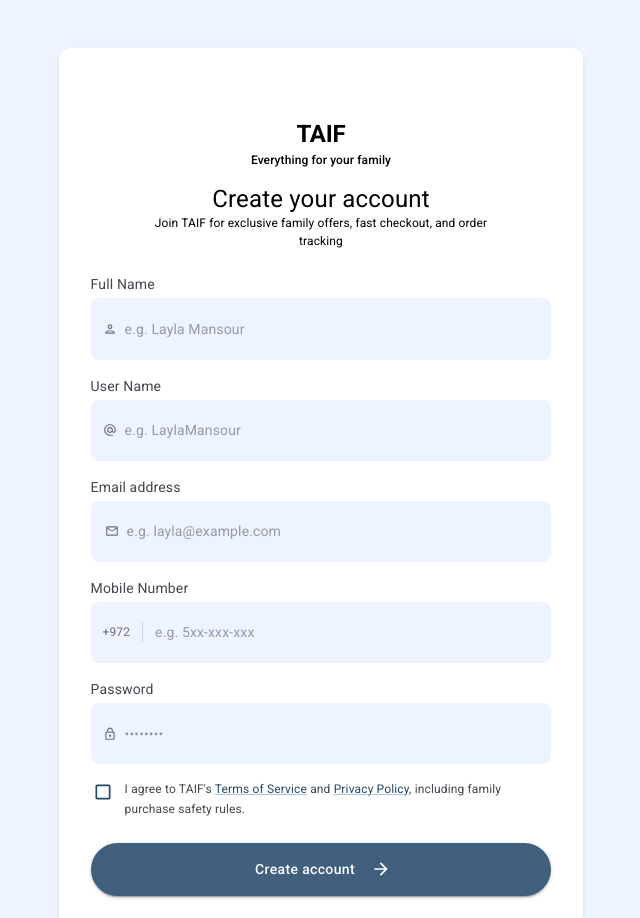
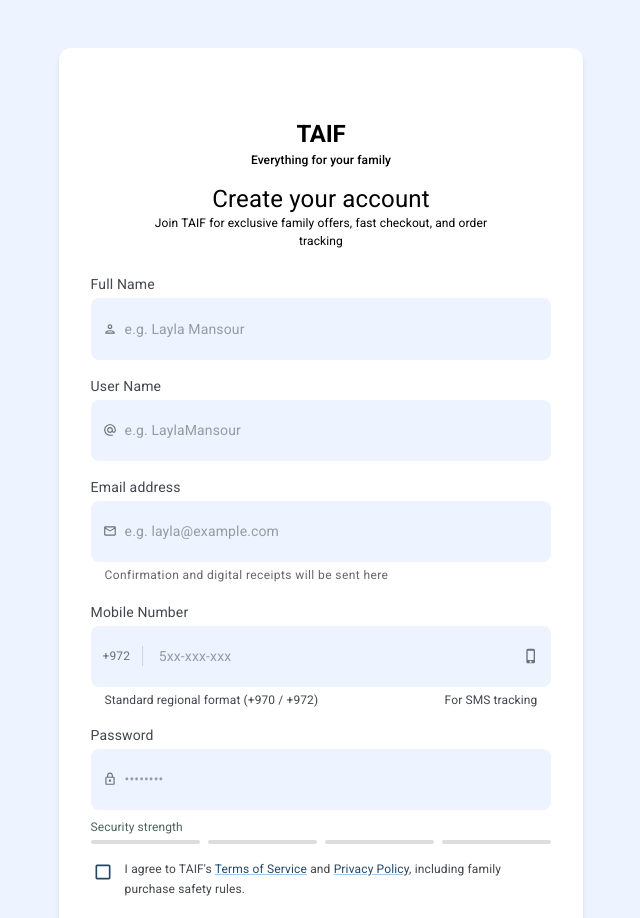
Before and after one commit to marwamohammad332/Taif, a React (Vite) app: page /Register in a window 1280 px wide. Shown: the top 918 px of the page, without its empty margins (319-959 px from the left). Built offline with nearby package versions, Linux system fonts and the light colour scheme.

Commit message:
register page

```diff
--- a/package.json
+++ b/package.json
@@ -16,6 +16,7 @@
     "@hookform/resolvers": "^5.9.1",
     "@mui/icons-material": "^9.5.0",
     "@mui/material": "^9.5.0",
+    "axios": "^1.20.0",
     "react": "^19.2.8",
     "react-dom": "^19.2.8",
     "react-hook-form": "^7.90.0",
--- a/src/pages/Register/Register.jsx
+++ b/src/pages/Register/Register.jsx
@@ -1,29 +1,72 @@
 
-import { Box, Container, IconButton,Button, InputAdornment, TextField, Typography, Checkbox,Link } from '@mui/material'
+import { Box, Container, IconButton, Button, InputAdornment, TextField, Typography, Checkbox, Link, Alert } from '@mui/material'
 import FormControlLabel from '@mui/material/FormControlLabel';
-import {Link as RouterLink} from 'react-router';
-import React from 'react'
-import ArrowForwardIcon from'@mui/icons-material/ArrowForward'
+import { Link as RouterLink, useNavigate } from 'react-router';
+import React, { useState } from 'react'
+import ArrowForwardIcon from '@mui/icons-material/ArrowForward'
 import Divider from '@mui/material/Divider';
 import LanguageIcon from '@mui/icons-material/Language';
 import PersonOutlinedIcon from '@mui/icons-material/PersonOutlined';
 import MailOutlinedIcon from '@mui/icons-material/MailOutlined';
 import LockOutlinedIcon from '@mui/icons-material/LockOutlined';
 import AlternateEmailIcon from '@mui/icons-material/AlternateEmail';
-import InfoOutlinedIcon from '@mui/icons-material/InfoOutlined';
-import CheckOutlinedIcon from '@mui/icons-material/CheckOutlined';
+import PhoneIphoneOutlinedIcon from '@mui/icons-material/PhoneIphoneOutlined';
 import CheckCircleOutlinedIcon from '@mui/icons-material/CheckCircleOutlined';
-import LockResetOutlinedIcon from '@mui/icons-material/LockResetOutlined';
-import { useForm } from "react-hook-form"
+import VerifiedOutlinedIcon from '@mui/icons-material/VerifiedOutlined';
+import { useForm } from "react-hook-form";
+import { yupResolver } from "@hookform/resolvers/yup";
+import { registerSchema } from "../../Validation/authSchemas";
+import axios from 'axios';
+
 
 const label = { slotProps: { input: { 'aria-label': 'Checkbox demo' } } };
 
 export default function Register() {
+  const navigate = useNavigate()
+  const [serverError, setServerError] = useState(null);
+  const [success, setSuccess] = useState(false);
+  const [showPassword, setShowPassword] = useState(false);
+
+
   const {
     register,
     handleSubmit,
-    formState: { errors },
-  } = useForm()
+    watch,
+    formState: { errors, isSubmitting, dirtyFields },
+  } = useForm({
+    resolver: yupResolver(registerSchema),
+    mode: "onChange",
+  });
+  const password = watch('password', '');
+
+  const helper = (name, hint, okMsg) => {
+    if (errors[name]) return errors[name].message;
+    if (dirtyFields[name] && okMsg) return `✓ ${okMsg}`;
+    return hint;
+  };
+
+  const onSubmit = async (data) => {
+    console.log(data);
+    try {
+      const response = await axios.post('https://knowledgeshop.runasp.net/api/auth/Account/Register', data);
+      setSuccess(true);
+      navigate('/Login');
+    } catch (err) {
+      window.scrollTo({ top: 0, behavior: 'smooth' });
+      console.log(err.response);
+      setServerError('Registration Failed');
+    }
+  };
+  const strength = [
+    password.length >= 8,
+    /[A-Z]/.test(password) && /[a-z]/.test(password),
+    /\d/.test(password),
+    /[^A-Za-z0-9]/.test(password),
+  ].filter(Boolean).length;
+
+  const strengthLabels = ['', 'Weak', 'Fair', 'Good', 'Strong password'];
+  const strengthColors = ['#ddd', '#4C635C','#4C635C','#4C635C','#4C635C'];
+
   return (
     <>
       <Box component={'main'} sx={{ background: '#EDF4FF', minHeight: '100vh', py: '32px' }}>
@@ -52,22 +95,29 @@
                 tracking
               </Typography>
             </Box>
-            <Box component={'form'}>
+            {serverError ? <Alert severity="error" sx={{ mb: 2, width: '100%' }}>{serverError}</Alert> : null}
+            <Box component={'form'}
+              onSubmit={handleSubmit(onSubmit)}>
               <Box sx={{ width: '100%', mb: '16px' }}>
 
                 <Typography variant='body2' sx={{ textAlign: 'left', mb: '4px', color: '#42474D' }} >
                   Full Name
                 </Typography>
                 <TextField fullWidth placeholder='e.g. Layla Mansour' variant='outlined' size='small'
-                slotProps={{
-                  input:{
-                    startAdornment:(
-                      <InputAdornment position='start'>
-                        <PersonOutlinedIcon sx={{fontSize:'14px'}}/>
-                      </InputAdornment>
-                    )
-                  }
-                }}
+                  slotProps={{
+                    input: {
+                      startAdornment: (
+                        <InputAdornment position='start'>
+                          <PersonOutlinedIcon sx={{ fontSize: '14px' }} />
+                        </InputAdornment>
+                      ),
+                      endAdornment: dirtyFields.fullName && !errors.fullName ? (
+                        <InputAdornment position="end">
+                          <CheckCircleOutlinedIcon sx={{ fontSize: 16, color: '#2e7d32' }} />
+                        </InputAdornment>
+                      ) : null,
+                    }
+                  }}
                   sx={{
                     '& .MuiOutlinedInput-root': {
                       background: '#EDF4FF', borderRadius: '8px', p: '12px', fontSize: '14px',
@@ -76,24 +126,32 @@
                       }
                     }
                   }}
-                  {...register('fullName')} />
+                  {...register('fullName')}
+                  error={!!errors.fullName}
+                  helperText={helper('fullName', '', 'Looks good')}
+                />
 
-            </Box>
-             <Box sx={{ width: '100%', mb: '16px' }}>
+              </Box>
+              <Box sx={{ width: '100%', mb: '16px' }}>
 
                 <Typography variant='body2' sx={{ textAlign: 'left', mb: '4px', color: '#42474D' }} >
                   User Name
                 </Typography>
                 <TextField fullWidth placeholder='e.g. LaylaMansour' variant='outlined' size='small'
-                slotProps={{
-                  input:{
-                    startAdornment:(
-                      <InputAdornment position='start'>
-                        <AlternateEmailIcon sx={{fontSize:'14px'}}/>
-                      </InputAdornment>
-                    )
-                  }
-                }}
+                  slotProps={{
+                    input: {
+                      startAdornment: (
+                        <InputAdornment position='start'>
+                          <AlternateEmailIcon sx={{ fontSize: '14px' }} />
+                        </InputAdornment>
+                      ),
+                      endAdornment: dirtyFields.userName && !errors.userName ? (
+                        <InputAdornment position="end">
+                          <CheckCircleOutlinedIcon sx={{ fontSize: 16, color: '#2e7d32' }} />
+                        </InputAdornment>
+                      ) : null,
+                    }
+                  }}
                   sx={{
                     '& .MuiOutlinedInput-root': {
                       background: '#EDF4FF', borderRadius: '8px', p: '12px', fontSize: '14px',
@@ -102,58 +160,72 @@
                       }
                     }
                   }}
-                  {...register('userName')} />
+                  {...register('userName')}
+                  error={errors.userName}
+                  helperText={helper('userName', '', 'Looks good')} />
 
-            </Box>
-            <Box sx={{ width: '100%', mb: '16px' }}>
+              </Box>
+              <Box sx={{ width: '100%', mb: '16px' }}>
 
                 <Typography variant='body2' sx={{ textAlign: 'left', mb: '4px', color: '#42474D' }} >
                   Email address
                 </Typography>
                 <TextField fullWidth placeholder='e.g. layla@example.com' variant='outlined' size='small'
-                slotProps={{
-                  input:{
-                    startAdornment:(
-                      <InputAdornment position='start'>
-                        <MailOutlinedIcon sx={{fontSize:'14px'}}/>
-                      </InputAdornment>
-                    )
-                  }
-                }}
+                  slotProps={{
+                    input: {
+                      startAdornment: (
+                        <InputAdornment position='start'>
+                          <MailOutlinedIcon sx={{ fontSize: '14px' }} />
+                        </InputAdornment>
+                      ),
+                      endAdornment: dirtyFields.email && !errors.email ? (
+                        <InputAdornment position="end">
+                          <VerifiedOutlinedIcon sx={{ fontSize: 16, color: '#2e7d32' }} />
+                        </InputAdornment>
+                      ) : null,
+                    }
+                  }}
                   sx={{
                     '& .MuiOutlinedInput-root': {
-                      backgroundColor: '#EDF4FF', borderRadius: '8px', py: '12px', fontSize: '14px',
+                      backgroundColor: '#EDF4FF', borderRadius: '8px', p: '12px', fontSize: '14px',
                       '& fieldset': {
                         border: 'none',
                       }
                     }
                   }}
-                   {...register('email')}/>
+                  {...register('email')}
+                  error={errors.email}
+                  helperText={helper('email', 'Confirmation and digital receipts will be sent here')} />
 
 
-            </Box>
-            <Box sx={{ width: '100%', mb: '16px' }}>
+              </Box>
+              <Box sx={{ width: '100%', mb: '16px' }}>
 
                 <Typography variant='body2' sx={{ textAlign: 'left', mb: '4px', color: '#42474D' }} >
                   Mobile Number
                 </Typography>
-                <TextField fullWidth placeholder='e.g. 5xx-xxx-xxx' variant='outlined' size='small'
-                slotProps={{
-                  input:{
-                    startAdornment:(
-                      <InputAdornment position='start'>
-                        <Box sx={{display:'flex',alignItems:'center',gap:'8px'}}>
+                <TextField fullWidth placeholder=' 5xx-xxx-xxx' variant='outlined' size='small'
+                  slotProps={{
+                    input: {
+                      startAdornment: (
+                        <InputAdornment position='start'>
+                          <Box sx={{ display: 'flex', alignItems: 'center', gap: '8px' }}>
 
-                            <Typography sx={{fontSize:'12px'}}>
+                            <Typography sx={{ fontSize: '12px' }}>
                               +972
                             </Typography>
-                            <Divider orientation='vertical'  sx={{mx:'4px', height:'20px'}}/>
+                            <Divider orientation='vertical' sx={{ mx: '4px', height: '20px' }} />
 
-                        </Box>
-                      </InputAdornment>
-                    )
-                  }
-                }}
+                          </Box>
+                        </InputAdornment>
+                      ),
+                      endAdornment: (
+                        <InputAdornment position="end">
+                          <PhoneIphoneOutlinedIcon sx={{ fontSize: 16 }} />
+                        </InputAdornment>
+                      ),
+                    }
+                  }}
                   sx={{
                     '& .MuiOutlinedInput-root': {
                       background: '#EDF4FF', borderRadius: '8px', p: '12px', fontSize: '14px',
@@ -162,25 +234,41 @@
                       }
                     }
                   }}
-                  {...register('phoneNumber')} />
+                  {...register('phoneNumber')}
+                  error={errors.phoneNumber}
+                />
+                <Box sx={{ display: 'flex', justifyContent: 'space-between', mt: '4px' }}>
+                  <Typography
+                    sx={{
+                      fontSize: '0.75rem',
+                      textAlign: 'left',
+                      mx: '14px',
+                      color: errors.phoneNumber ? 'error.main' : '#42474D',
+                    }} >
+                    {errors.phoneNumber?.message || 'Standard regional format (+970 / +972)'}
+                  </Typography>
+                  <Typography sx={{ fontSize: '0.75rem', mx: '14px', color: '#42474D' }}>
+                    For SMS tracking
+                  </Typography>
+                </Box>
 
 
-            </Box>
-            <Box sx={{ width: '100%', mb: '16px' }}>
+              </Box>
+              <Box sx={{ width: '100%', mb: '16px' }}>
 
                 <Typography variant='body2' sx={{ textAlign: 'left', mb: '4px', color: '#42474D' }} >
                   Password
                 </Typography>
                 <TextField fullWidth type='password' placeholder={'\u2022'.repeat(8)} variant='outlined' size='small'
-                slotProps={{
-                  input:{
-                    startAdornment:(
-                      <InputAdornment position='start'>
-                        <LockOutlinedIcon sx={{fontSize:'14px'}}/>
-                      </InputAdornment>
-                    )
-                  }
-                }}
+                  slotProps={{
+                    input: {
+                      startAdornment: (
+                        <InputAdornment position='start'>
+                          <LockOutlinedIcon sx={{ fontSize: '14px' }} />
+                        </InputAdornment>
+                      )
+                    }
+                  }}
                   sx={{
                     '& .MuiOutlinedInput-root': {
                       background: '#EDF4FF', borderRadius: '8px', p: '12px', fontSize: '14px',
@@ -189,38 +277,65 @@
                       }
                     }
                   }}
-                   {...register('password')}  />
+                  {...register('password')}
+                  error={errors.password}
+                  helperText={errors.password?.message} />
+                <Box sx={{ display: 'flex', justifyContent: 'space-between', mt: '8px' }}>
+                  <Typography sx={{ fontSize: '0.75rem', color: '#4C635C' }}>
+                    Security strength
+                  </Typography>
+                  <Typography sx={{ fontSize: '0.75rem', color: strengthColors[strength] }}>
+                    {strengthLabels[strength]}
+                  </Typography>
+                </Box>
+                <Box sx={{ display: 'flex', gap: '8px', mt: '4px' }}>
+                  {[1, 2, 3, 4].map((i) => (
+                    <Box
+                      key={i}
+                      sx={{
+                        flex: 1,
+                        height: 4,
+                        borderRadius: 2,
+                        bgcolor: i <= strength ? strengthColors[strength] : '#ddd',
+                      }}
+                    />
+                  ))}
+                </Box>
 
-            </Box>
+              </Box>
 
 
-            <FormControlLabel sx={{mt:'4px',mb:'24px' ,mx:'2px', display:'flex',gap:'12px' ,alignItems:'flex-start',justifyContent:'flex-start' ,width:'100%'}}
-              control={<Checkbox size='small' color='#264764' sx={{p:0,mt:'2px', color: '#264764' }} />} label={
-              <span style={{color:'#42474D',display:'block' ,fontSize:'12px', lineHeight:'19.5px',textAlign:'left'}}> I agree to TAIF's{''} <Link style={{color:'#264764'}} href='#' > Terms of Service</Link>
-               {''} and{''} <Link style={{color:'#264764'}} href='#'>Privacy Policy</Link>, including family
-purchase safety rules. </span>
-               }
-            />
-            <Button variant="contained" fullWidth sx={{mb:'20px', backgroundColor:'#3F5F7D',color:'white',borderRadius:'9999px',py:'14px',fontSize:'14px'
-              ,fontWeight:'medium',letterSpacing:'0.35px',textTransform:'none'
-            }}
-            endIcon={<ArrowForwardIcon sx={{fontSize:'14px' ,ml:'8px'}}/>}
-            >
-              Create account
+              <FormControlLabel sx={{ mt: '4px', mb: '24px', mx: '2px', display: 'flex', gap: '12px', alignItems: 'flex-start', justifyContent: 'flex-start', width: '100%' }}
+                control={<Checkbox {...register("terms")} size='small' color='#264764' sx={{ p: 0, mt: '2px', color: '#264764' }} />} label={
+                  <span style={{ color: '#42474D', display: 'block', fontSize: '12px', lineHeight: '19.5px', textAlign: 'left' }}> I agree to TAIF's{''} <Link style={{ color: '#264764' }} href='#' > Terms of Service</Link>
+                    {''} and{''} <Link style={{ color: '#264764' }} href='#'>Privacy Policy</Link>, including family
+                    purchase safety rules. </span>
+                }
+              />
+              <Button type="submit" variant="contained" fullWidth sx={{
+                mb: '20px', backgroundColor: '#3F5F7D', color: 'white', borderRadius: '9999px', py: '14px', fontSize: '14px'
+                , fontWeight: 'medium', letterSpacing: '0.35px', textTransform: 'none'
+              }}
+                endIcon={!isSubmitting && <ArrowForwardIcon sx={{ fontSize: '14px', ml: '8px' }} />}
+                disabled={isSubmitting} >
+                {isSubmitting ? 'Loading...' : 'Create account'}
               </Button>
-              <Typography sx={{fontSize:'12px' , letterSpacing:'0.24px'}}>
+              <Typography sx={{ fontSize: '12px', letterSpacing: '0.24px' }}>
                 Already have an account?
-                <Link component={RouterLink} to='/Login' sx={{ml:'4px',textDecoration:'none',fontWeight:'500',cursor:'pointer'}}>
-                Sign in
+                <Link component={RouterLink} to='/Login' sx={{
+                  ml: '4px', textDecoration: 'none',
+                  fontWeight: '500', cursor: 'pointer', color: '#264764'
+                }}>
+                  Sign in
                 </Link>
               </Typography>
             </Box>
 
-              <Divider sx={{my:'16px', borderColor:'#DBEAFB' ,alignSelf:'stretch'}} />
-              <Button startIcon={<LanguageIcon sx={{fontSize:'12px', color:'#42474D'}} />}
-              sx={{display:'flex',mx:'auto',textTransform:'none',color:'#42474D',fontSize:'12px' }}>
+            <Divider sx={{ my: '16px', borderColor: '#DBEAFB', alignSelf: 'stretch' }} />
+            <Button startIcon={<LanguageIcon sx={{ fontSize: '12px', color: '#42474D' }} />}
+              sx={{ display: 'flex', mx: 'auto', textTransform: 'none', color: '#42474D', fontSize: '12px' }}>
               العربية | English
-              </Button>
+            </Button>
 
           </Box>
         </Container>
```
Also changed, not shown: src/Validation/authSchemas.js (+57 -9 lines), 1 other file (tests, documents, lock files or other folders).
